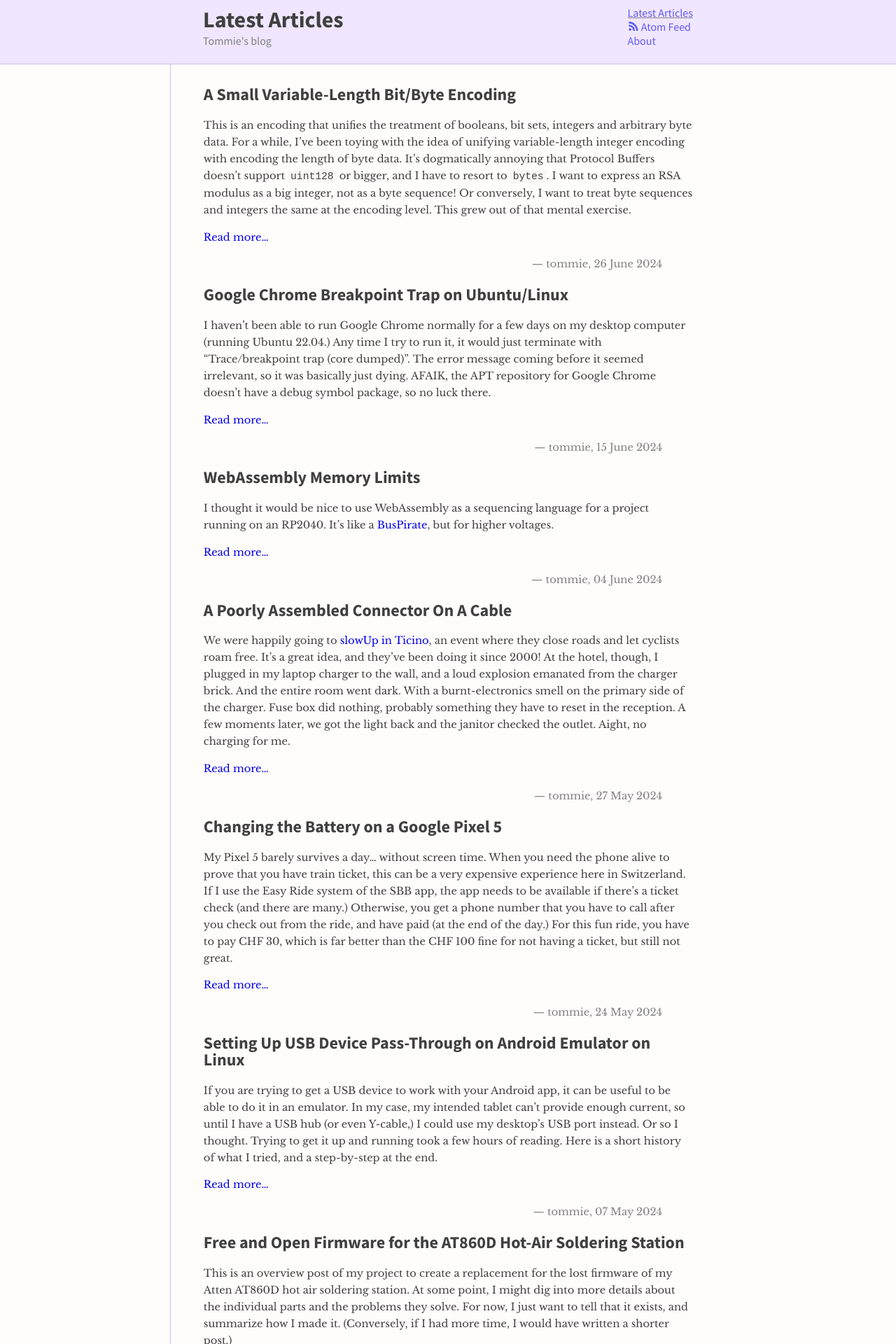
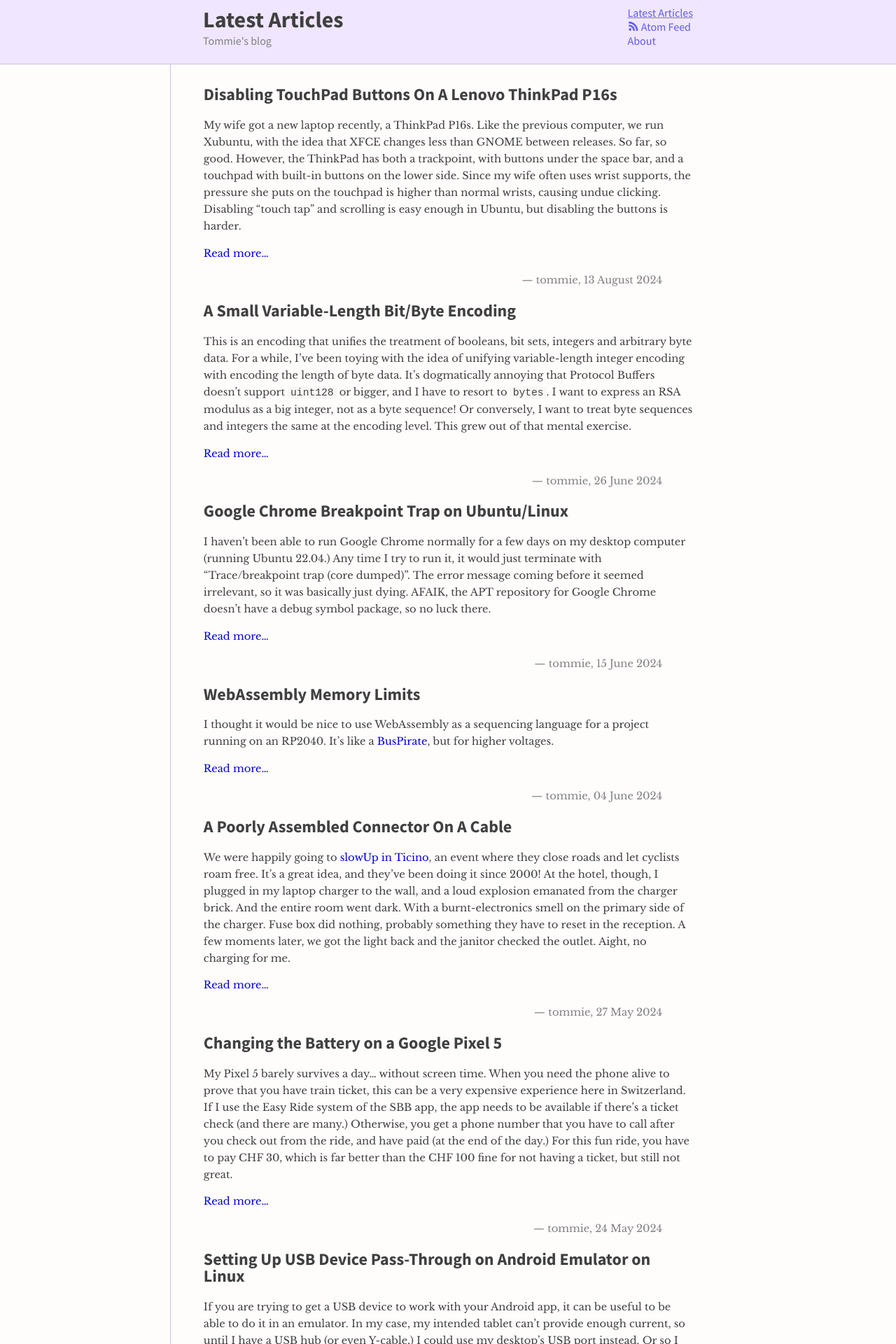
Before and after one commit to tommie/tommie.github.io, a Jekyll site: the page built from index.md, in a window 1280 px wide. Shown: the top 1920 px of the page at 70% size. Built offline with Jekyll 4.4.1, drawn with Linux system fonts in a browser that asks for light colours; some of the changed lines change nothing that is shown.

Commit message:
Adds 2024-08-13-disable-touchpad-buttons.

````diff
--- /dev/null
+++ b/_posts/2024-08-13-disable-touchpad-buttons.md
@@ -0,0 +1,248 @@
+---
+title: Disabling TouchPad Buttons On A Lenovo ThinkPad P16s
+category: [thinkpad, ubuntu, linux, touchpad, accessibility]
+---
+
+My wife got a new laptop recently, a ThinkPad P16s.
+Like the previous computer, we run Xubuntu, with the idea that XFCE changes less than GNOME between releases.
+So far, so good.
+However, the ThinkPad has both a trackpoint, with buttons under the space bar, and a touchpad with built-in buttons on the lower side.
+Since my wife often uses wrist supports, the pressure she puts on the touchpad is higher than normal wrists, causing undue clicking.
+Disabling "touch tap" and scrolling is easy enough in Ubuntu, but disabling the buttons is harder.
+
+## XInput
+
+The easiest way to disable buttons for a single device is by clearing the button map with the [xinput](https://linux.die.net/man/1/xinput) command.
+
+Finding the device:
+
+```console
+$ xinput list
+⎡ Virtual core pointer                          id=2    [master pointer  (3)]
+⎜   ↳ Virtual core XTEST pointer                id=4    [slave  pointer  (2)]
+⎜   ↳ ELAN0688:00 04F3:320B Mouse               id=9    [slave  pointer  (2)]
+⎜   ↳ ELAN0688:00 04F3:320B Touchpad            id=10   [slave  pointer  (2)]
+⎜   ↳ TPPS/2 Elan TrackPoint                    id=12   [slave  pointer  (2)]
+⎣ Virtual core keyboard                         id=3    [master keyboard (2)]
+    ↳ Virtual core XTEST keyboard               id=5    [slave  keyboard (3)]
+    ↳ Video Bus                                 id=6    [slave  keyboard (3)]
+    ↳ Power Button                              id=7    [slave  keyboard (3)]
+    ↳ Sleep Button                              id=8    [slave  keyboard (3)]
+    ↳ AT Translated Set 2 keyboard              id=11   [slave  keyboard (3)]
+    ↳ ThinkPad Extra Buttons                    id=13   [slave  keyboard (3)]
+```
+
+Then showing the current button mapping:
+
+```console
+$ xinput get-button-map 10
+1 2 3 4 5 6 7
+```
+
+Seven buttons.
+And here I thought it only had three.
+The additional four are normally [used for scrolling](https://manpages.ubuntu.com/manpages/noble/en/man4/libinput.4.html#button%20mapping).
+Since she only wants the touchpad to move the cursor, we can disable all of them by setting them to zero:
+
+```console
+$ xinput set-button-map 10 0 0 0 0 0 0 0
+```
+
+If you only want to disable the buttons, and leave scrolling:
+
+```console
+$ xinput set-button-map 10 0 0 0
+```
+
+Cool, that wasn't too hard.
+Now let's make it a bit more user-friendly.
+
+## Robustness
+
+It's always good to think about the assumptions you make about the system while automating a process.
+Here, there aren't too many moving parts, but let's talk about two possibilities.
+
+First, I'm sure most devices use the seven buttons we saw here, but we might as well first get the button mapping, count the buttons and set as many zeros.
+I've seen examples online of twelve buttons.
+The limit is 32.
+
+Second, I have no idea how stable the numerical ID is in xinput, and since it supports name, that is probably more robust:
+
+```console
+$ xinput get-button-map 'ELAN0688:00 04F3:320B Touchpad'
+0 0 0 0 0 0 0
+```
+
+## User Interface
+
+There is another possibility for setting the button mapping, and that's the libinput driver section in Xorg configuration:
+
+```
+Section "InputDevice"
+  Identifier "devname"
+  Driver "libinput"
+  Option "Device"   "devpath"
+  Option "ButtonMapping" "0 0 0 0 0 0 0"
+EndSection
+```
+
+The drawback of this approach is that it's system-wide, and it doesn't help with changing the setting after boot.
+Since it might be useful to change back-and-forth, it seems better to just run `xinput set-button-map` on login, and have a script that allows changing it.
+The user script can store the latest configuration, and the login script can apply that same setting.
+
+## Script
+
+Here is the script, using the device name above as selector:
+
+<figure markdown="1">
+<figcaption markdown="1" class="filename">
+/usr/local/bin/touchpad-buttons
+</figcaption>
+```bash
+#!/bin/bash
+
+TPBCONFIG="${TPBCONFIG:-$HOME/.config/touchpad-buttons}"
+
+dev='ELAN0688:00 04F3:320B Touchpad'
+
+set -euo pipefail
+
+function repeat() {
+    for i in $(seq $1); do
+        echo $2
+    done
+}
+
+function store() {
+    if [ ! -r "$TPBCONFIG" ]; then
+        echo "$(basename "$0"): creating $TPBCONFIG"
+    fi
+    echo "$1" >"$TPBCONFIG"
+}
+
+function control() {
+    numbuttons=$(xinput get-button-map "$dev" | wc -w)
+
+    case "${1:-}" in
+    on|en*|1)
+        xinput set-button-map "$dev" $(seq $numbuttons)
+        store on
+        ;;
+
+    off|dis*|0)
+        xinput set-button-map "$dev" $(repeat $numbuttons 0)
+        store off
+        ;;
+
+    load)
+        if [ -r "$TPBCONFIG" ]; then
+            control "$(<$TPBCONFIG)"
+        fi
+        ;;
+
+    control)
+        if [ -z "${DISPLAY:-}" ]; then
+            echo "$(basename "$0"): no Xorg running" >&2
+            exit 1
+        fi
+
+        if type -p zenity >/dev/null; then
+            if button=$(zenity --question \
+                               --title 'TouchPad Buttons' \
+                               --text 'Change the TouchPad buttons' \
+                               --ok-label Enable \
+                               --extra-button Disable \
+                               --cancel-label Cancel); then
+                control on
+            else
+                case "$button" in
+                '')
+                    ;;
+
+                Disable)
+                    control off
+                    ;;
+
+                *)
+                    echo "$(basename "$0"): unknown response from zenity" >&2
+                    return 1
+                    ;;
+                esac
+            fi
+        else
+            xmessage \
+                -buttons 'Disable,Enable' \
+                -default Disable \
+                -nearmouse \
+                'Control TouchPad Buttons' \
+                || action=$(($?-101))
+            control $action
+        fi
+        ;;
+
+    *)
+            cat >&2 <<EOF
+usage: $(basename "$0") {on|off|load|control}
+EOF
+            exit 1
+        ;;
+    esac
+}
+
+control "$@"
+```
+</figure>
+
+- If you give it `on` or `off`, it will do that.
+- If you give it `control`, it uses [Zenity](https://help.gnome.org/users/zenity/stable/) or [xmessage](https://manpages.ubuntu.com/manpages/xenial/man1/xmessage.1.html) to interactively ask the user.
+- If you give it `load`, it will load the latest setting from `$TPBCONFIG`.
+
+If neither Zenity nor xmessage is to your liking, [yad](https://github.com/v1cont/yad), [gxmessage](https://savannah.gnu.org/projects/gxmessage/), or [kdialog](https://develop.kde.org/docs/administration/kdialog/) might do it.
+The Zenity programming interface is a bit ugly compared to `xmessage`, but the graphical interface is much nicer.
+
+## Application Menu
+
+That script requires a command line interface to run, which isn't very user friendly.
+We can build an application file, which gets picked up by the desktop environment (XFCE in this case,) and placed in the menu.
+
+The XDG desktop/application file format is pretty simple:
+
+<figure markdown="1">
+<figcaption markdown="1" class="filename">
+/usr/local/share/applications/touchpad-buttons.desktop
+</figcaption>
+```ini
+[Desktop Entry]
+Name=TouchPad Buttons
+Comment=Enable or Disable TouchPad Buttons
+Exec=touchpad-buttons control
+Type=Application
+Terminal=false
+Categories=Settings;DesktopSettings;
+```
+</figure>
+
+After a logout+login, the _TouchPad Buttons_ should show up under Settings.
+
+## Loading on Login
+
+For running the script with the `load` parameter on login, we need an almost identical application file:
+
+<figure markdown="1">
+<figcaption markdown="1" class="filename">
+/etc/xdg/autostart/touchpad-buttons.desktop
+</figcaption>
+```ini
+[Desktop Entry]
+Name=TouchPad Buttons
+Comment=Load TouchPad Buttons Control State
+Exec=touchpad-buttons load
+Type=Application
+Terminal=false
+Categories=Settings;DesktopSettings;
+```
+</figure>
+
+After a logout+login, you should be able to see it in your Session Settings, and potentially disable it, if you'd like.
+
+In some forums, I've seen others having issues with the setting not being applied after suspend+resume, but that doesn't seem to be a problem with this solution.
--- a/style/base.css
+++ b/style/base.css
@@ -162,6 +162,27 @@ div.highlight,
     margin-top: 2em;
 }
 
+figcaption.filename {
+    background: rgb(100, 100, 200);
+    background: linear-gradient(0deg, rgba(0, 0, 0, .025) 0, rgba(100,100,200,1) 6px);
+    border-left: 3px solid rgb(100, 100, 200);
+    border-top-left-radius: 12px;
+    border-top-right-radius: 12px;
+    color: #FAFAFA;
+    font-family: monospace;
+    padding: 4px 0 4px 3ex;
+}
+
+figcaption > p {
+    margin: 0;
+}
+
+figcaption.filename + * > div.highlight,
+figcaption.filename + * > .live-example {
+    margin-top: 0;
+    border-top-right-radius: initial;
+}
+
 body > main > pre,
 blockquote,
 figure.highlight,
````
